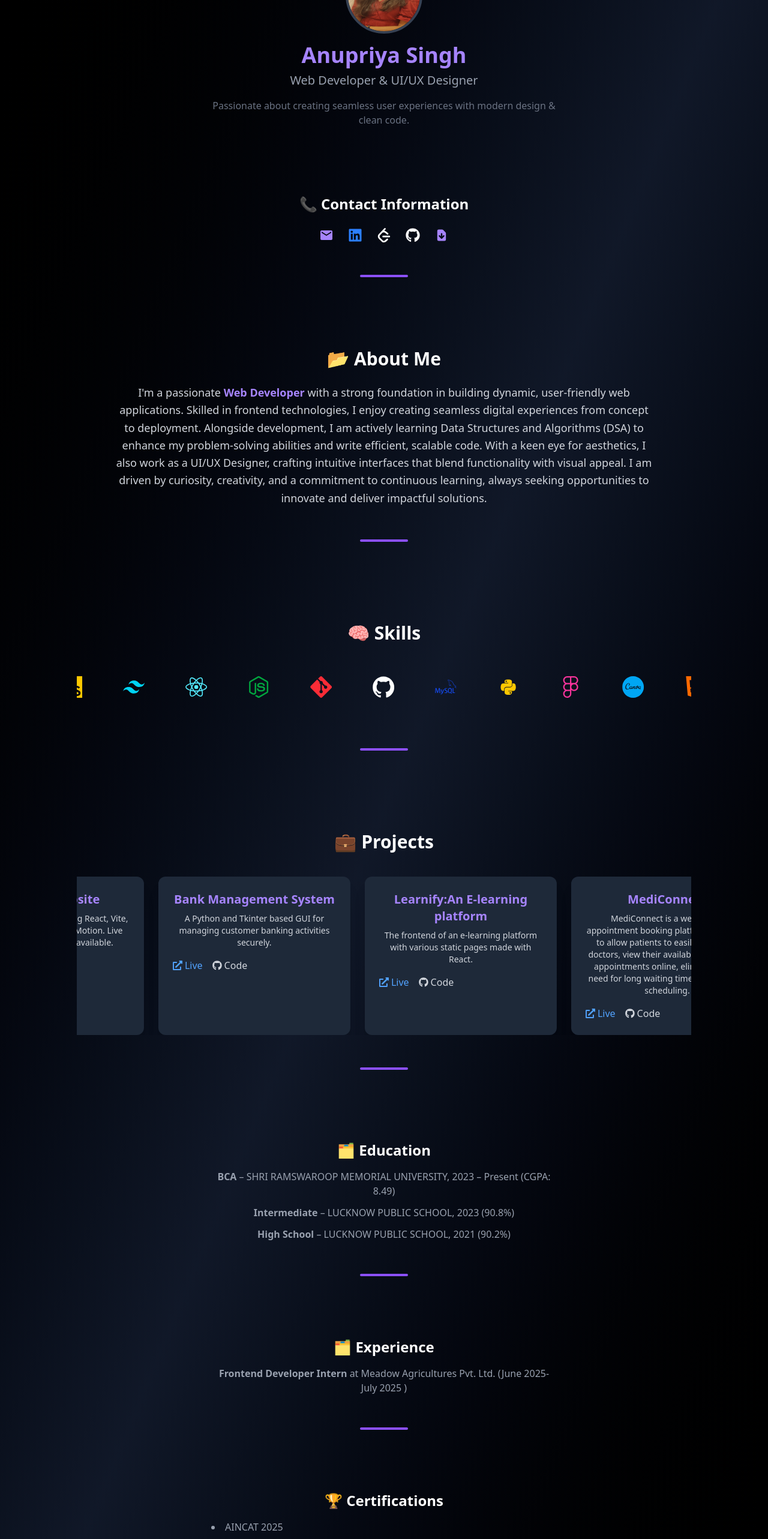
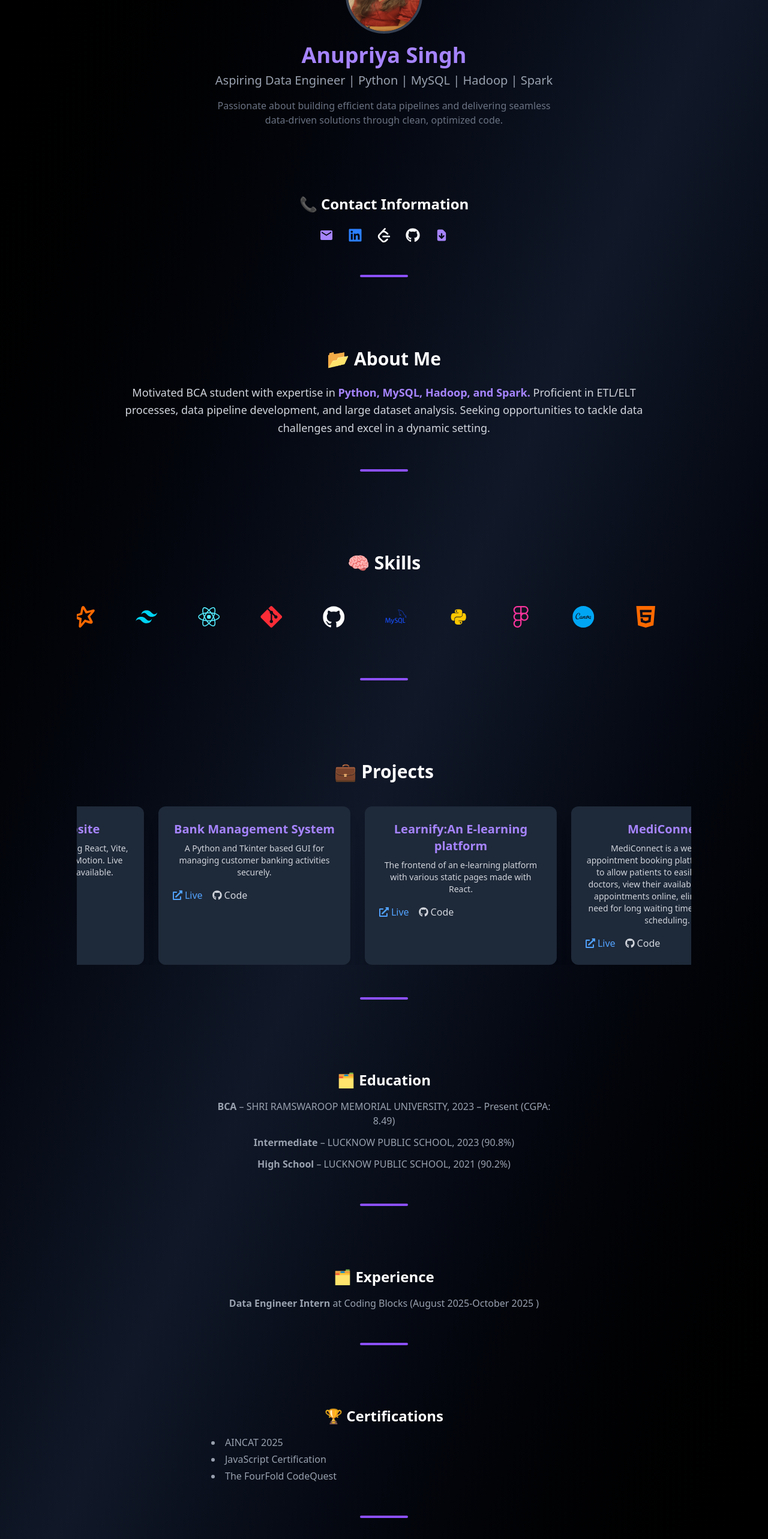
Before and after one commit to anupriya2004/Portfolio, a React (Vite) app: page / in a window 1280 px wide. Shown: the part 200-2765 px from the top of the page at 60% size. Built offline with nearby package versions, Linux system fonts and the light colour scheme.

Commit message:
Updated portfolio data

```diff
--- a/src/components/About.jsx
+++ b/src/components/About.jsx
@@ -19,18 +19,13 @@ export default function About() {
           transition={{ delay: 0.2, duration: 0.6 }}
           className="text-gray-300 text-lg leading-relaxed"
         >
-          I'm a passionate{" "}
-          <span className="text-violet-400 font-semibold">Web Developer</span>{" "}
-          with a strong foundation in building dynamic, user-friendly web
-          applications. Skilled in frontend technologies, I enjoy creating
-          seamless digital experiences from concept to deployment. Alongside
-          development, I am actively learning Data Structures and Algorithms
-          (DSA) to enhance my problem-solving abilities and write efficient,
-          scalable code. With a keen eye for aesthetics, I also work as a UI/UX
-          Designer, crafting intuitive interfaces that blend functionality with
-          visual appeal. I am driven by curiosity, creativity, and a commitment
-          to continuous learning, always seeking opportunities to innovate and
-          deliver impactful solutions.
+          Motivated BCA student with expertise in{" "}
+          <span className="text-violet-400 font-semibold">
+            Python, MySQL, Hadoop, and Spark.
+          </span>{" "}
+          Proficient in ETL/ELT processes, data pipeline development, and large
+          dataset analysis. Seeking opportunities to tackle data challenges and
+          excel in a dynamic setting.
         </motion.p>
 
         <div className="mt-10">
--- a/src/components/Certifications.jsx
+++ b/src/components/Certifications.jsx
@@ -28,6 +28,7 @@ export default function Certifications() {
       <ul className="list-disc list-inside text-gray-400 max-w-xl mx-auto text-left space-y-1">
         <li>AINCAT 2025</li>
         <li>JavaScript Certification</li>
+        <li>The FourFold CodeQuest</li>
       </ul>
       <div className="mt-10">
         <span className="w-20 h-1 bg-violet-500 rounded-full animate-pulse inline-block" />
--- a/src/components/Contact.jsx
+++ b/src/components/Contact.jsx
@@ -3,7 +3,7 @@ import { MdEmail } from "react-icons/md";
 import { FaLinkedin, FaGithub } from "react-icons/fa";
 import { HiDocumentDownload } from "react-icons/hi";
 import { SiLeetcode } from "react-icons/si";
-import resume from "../assets/Anupriya_BCA.pdf";
+import resume from "../assets/Anupriya_Singh_cv_1856.pdf";
 const sectionAnimation = {
   hidden: { opacity: 0, y: 50 },
   visible: (i = 1) => ({
--- a/src/components/Experience.jsx
+++ b/src/components/Experience.jsx
@@ -25,8 +25,8 @@ export default function Experience() {
       <h2 className="text-2xl font-semibold mb-4 text-white">🗂️ Experience</h2>
       <div className="text-gray-400 max-w-xl mx-auto">
         <p>
-          <strong>Frontend Developer Intern</strong> at Meadow Agricultures Pvt.
-          Ltd. (June 2025-July 2025 )
+          <strong>Data Engineer Intern</strong> at Coding Blocks (August
+          2025-October 2025 )
         </p>
       </div>
       <div className="mt-10">
--- a/src/components/Hero.jsx
+++ b/src/components/Hero.jsx
@@ -50,11 +50,11 @@ export default function Hero() {
           Anupriya Singh
         </motion.h1>
         <p className="text-xl text-gray-400 mt-2">
-          Web Developer & UI/UX Designer
+          Aspiring Data Engineer | Python | MySQL | Hadoop | Spark
         </p>
         <p className="mt-4 text-gray-500 max-w-xl mx-auto">
-          Passionate about creating seamless user experiences with modern design
-          & clean code.
+          Passionate about building efficient data pipelines and delivering
+          seamless data-driven solutions through clean, optimized code.
         </p>
       </section>
 
--- a/src/components/Skills.jsx
+++ b/src/components/Skills.jsx
@@ -13,6 +13,7 @@ import {
   SiMysql,
   SiFigma,
   SiCanva,
+  SiApachespark,
 } from "react-icons/si";
 import { DiPython } from "react-icons/di";
 
@@ -20,21 +21,18 @@ const techLogos = [
   { name: "HTML", icon: <SiHtml5 className="text-orange-500" />, level: 90 },
   { name: "CSS", icon: <SiCss3 className="text-blue-500" />, level: 85 },
   {
-    name: "JavaScript",
-    icon: <SiJavascript className="text-yellow-400" />,
-    level: 80,
+    name: "CSS",
+    icon: <SiApachespark className="text-orange-500" />,
+    level: 85,
   },
+
   {
     name: "Tailwind",
     icon: <SiTailwindcss className="text-cyan-400" />,
     level: 75,
   },
   { name: "React", icon: <SiReact className="text-cyan-300" />, level: 70 },
-  {
-    name: "Node.js",
-    icon: <SiNodedotjs className="text-green-600" />,
-    level: 65,
-  },
+
   { name: "Git", icon: <SiGit className="text-red-500" />, level: 85 },
   { name: "GitHub", icon: <SiGithub className="text-white" />, level: 90 },
   { name: "MySQL", icon: <SiMysql className="text-blue-700" />, level: 80 },
```
Also changed, not shown: 2 other files (tests, documents, lock files or other folders).
